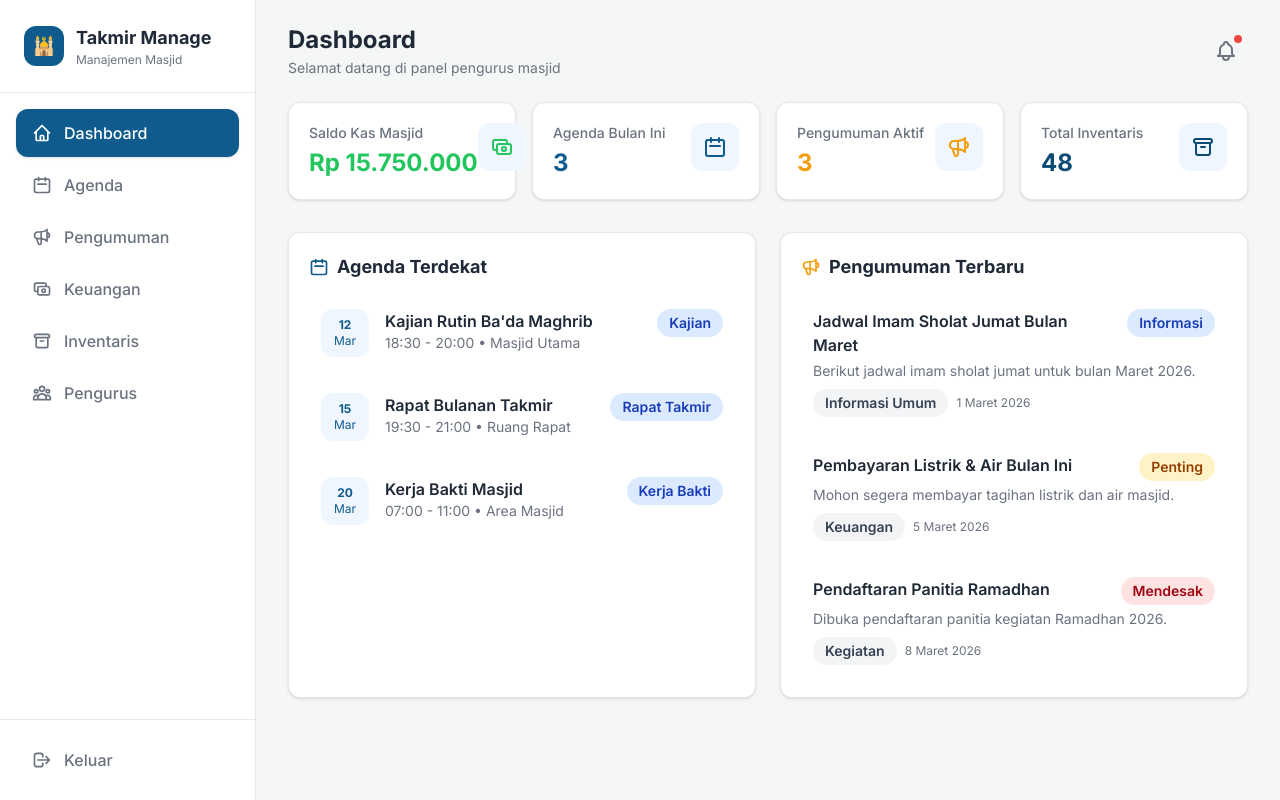
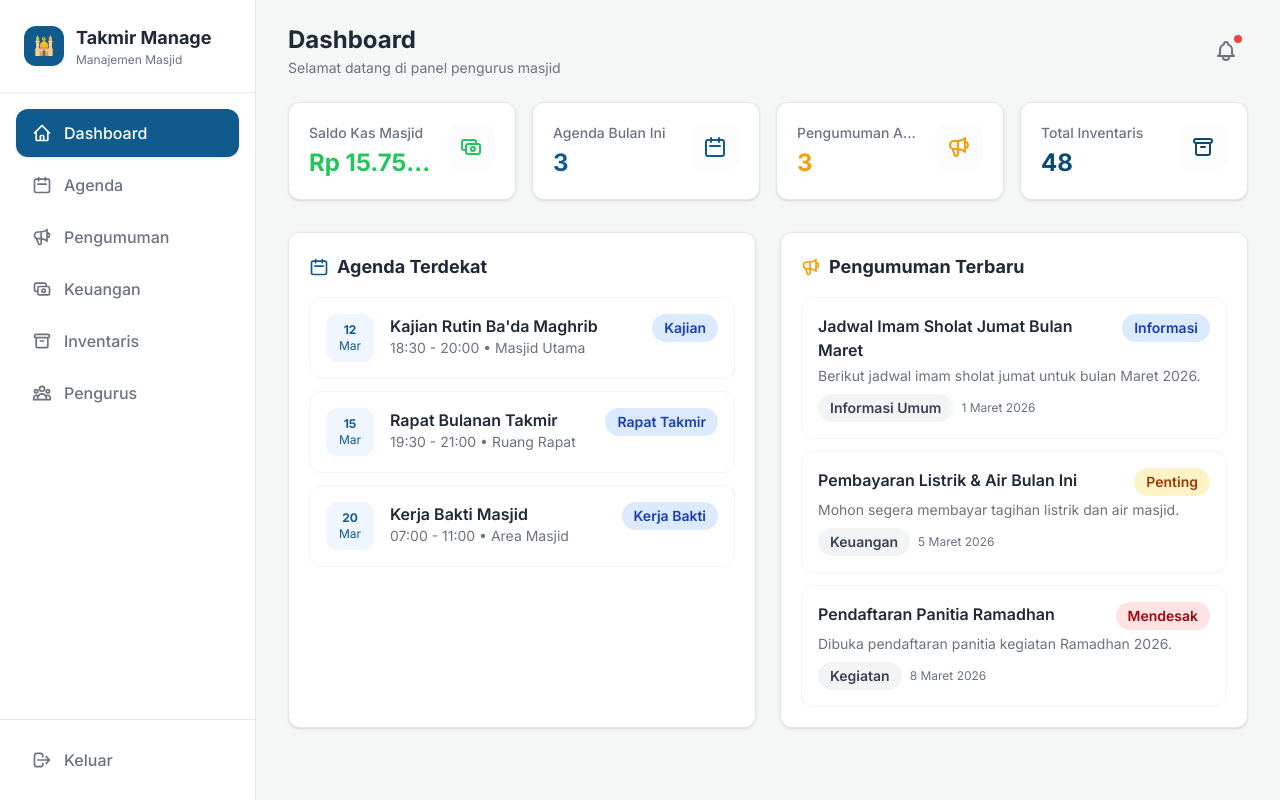
Before and after one commit to mzafnaan/takmir, a Next.js app: page /dashboard in a window 1280 px wide. Built offline with nearby package versions, Linux system fonts and the light colour scheme; no server answers; the database is empty; sample sign-in values are in the browser's storage.

Commit message:
update: memperbarui user interface

```diff
--- a/src/app/agenda/page.tsx
+++ b/src/app/(dashboard)/agenda/page.tsx
@@ -1,6 +1,5 @@
 "use client";
 
-import DashboardLayout from "@/components/layout/DashboardLayout";
 import PageHeader from "@/components/layout/PageHeader";
 import Badge from "@/components/ui/Badge";
 import Button from "@/components/ui/Button";
@@ -141,7 +140,7 @@ export default function AgendaPage() {
   };
 
   return (
-    <DashboardLayout>
+    <>
       <PageHeader
         title="Agenda Kegiatan"
         subtitle="Kelola jadwal kegiatan masjid"
@@ -332,6 +331,6 @@ export default function AgendaPage() {
           </div>
         </form>
       </Modal>
-    </DashboardLayout>
+    </>
   );
 }
--- a/src/app/dashboard/page.tsx
+++ b/src/app/(dashboard)/dashboard/page.tsx
@@ -1,7 +1,6 @@
 "use client";
 
 import StatCard from "@/components/cards/StatCard";
-import DashboardLayout from "@/components/layout/DashboardLayout";
 import PageHeader from "@/components/layout/PageHeader";
 import Badge from "@/components/ui/Badge";
 import { formatCurrency, formatDate } from "@/lib/utils";
@@ -102,7 +101,7 @@ export default function DashboardPage() {
   const totalInventaris = 48;
 
   return (
-    <DashboardLayout>
+    <>
       <PageHeader
         title="Dashboard"
         subtitle="Selamat datang di panel pengurus masjid"
@@ -148,7 +147,7 @@ export default function DashboardPage() {
             {agendas.map((agenda) => (
               <div
                 key={agenda.id}
-                className="flex items-start gap-4 p-3 rounded-xl hover:bg-gray-50 transition-colors"
+                className="flex items-start gap-4 p-4 rounded-xl border border-gray-100 bg-white hover:border-primary/30 hover:shadow-sm transition-all"
               >
                 <div className="flex-shrink-0 w-12 h-12 rounded-xl bg-blue-50 flex flex-col items-center justify-center">
                   <span className="text-xs font-bold text-primary">
@@ -185,7 +184,7 @@ export default function DashboardPage() {
             {pengumuman.map((item) => (
               <div
                 key={item.id}
-                className="p-3 rounded-xl hover:bg-gray-50 transition-colors"
+                className="p-4 rounded-xl border border-gray-100 bg-white hover:border-primary/30 hover:shadow-sm transition-all"
               >
                 <div className="flex items-start justify-between gap-3 mb-1">
                   <h3 className="text-base font-semibold text-text-primary">
@@ -207,6 +206,6 @@ export default function DashboardPage() {
           </div>
         </div>
       </div>
-    </DashboardLayout>
+    </>
   );
 }
--- a/src/app/inventaris/page.tsx
+++ b/src/app/(dashboard)/inventaris/page.tsx
@@ -1,7 +1,6 @@
 "use client";
 
 import StatCard from "@/components/cards/StatCard";
-import DashboardLayout from "@/components/layout/DashboardLayout";
 import PageHeader from "@/components/layout/PageHeader";
 import Badge from "@/components/ui/Badge";
 import Button from "@/components/ui/Button";
@@ -186,7 +185,7 @@ export default function InventarisPage() {
     setFormData({ ...formData, [f]: v });
 
   return (
-    <DashboardLayout>
+    <>
       <PageHeader
         title="Inventaris"
         subtitle="Kelola aset masjid"
@@ -407,6 +406,6 @@ export default function InventarisPage() {
           </div>
         </form>
       </Modal>
-    </DashboardLayout>
+    </>
   );
 }
--- a/src/app/keuangan/page.tsx
+++ b/src/app/(dashboard)/keuangan/page.tsx
@@ -1,7 +1,6 @@
 "use client";
 
 import StatCard from "@/components/cards/StatCard";
-import DashboardLayout from "@/components/layout/DashboardLayout";
 import PageHeader from "@/components/layout/PageHeader";
 import Badge from "@/components/ui/Badge";
 import Button from "@/components/ui/Button";
@@ -147,7 +146,7 @@ export default function KeuanganPage() {
     formData.jenis === "pemasukan" ? KATEGORI_PEMASUKAN : KATEGORI_PENGELUARAN;
 
   return (
-    <DashboardLayout>
+    <>
       <PageHeader
         title="Keuangan"
         subtitle="Kelola kas masjid"
@@ -317,6 +316,6 @@ export default function KeuanganPage() {
           </div>
         </form>
       </Modal>
-    </DashboardLayout>
+    </>
   );
 }
--- /dev/null
+++ b/src/app/(dashboard)/layout.tsx
@@ -0,0 +1,6 @@
+import DashboardLayout from "@/components/layout/DashboardLayout";
+import React from "react";
+
+export default function Layout({ children }: { children: React.ReactNode }) {
+  return <DashboardLayout>{children}</DashboardLayout>;
+}
--- a/src/app/pengumuman/page.tsx
+++ b/src/app/(dashboard)/pengumuman/page.tsx
@@ -1,6 +1,5 @@
 "use client";
 
-import DashboardLayout from "@/components/layout/DashboardLayout";
 import PageHeader from "@/components/layout/PageHeader";
 import Badge from "@/components/ui/Badge";
 import Button from "@/components/ui/Button";
@@ -152,7 +151,7 @@ export default function PengumumanPage() {
   };
 
   return (
-    <DashboardLayout>
+    <>
       <PageHeader
         title="Pengumuman"
         subtitle="Kelola pengumuman untuk pengurus masjid"
@@ -301,6 +300,6 @@ export default function PengumumanPage() {
           </div>
         </form>
       </Modal>
-    </DashboardLayout>
+    </>
   );
 }
--- a/src/app/pengurus/page.tsx
+++ b/src/app/(dashboard)/pengurus/page.tsx
@@ -1,6 +1,5 @@
 "use client";
 
-import DashboardLayout from "@/components/layout/DashboardLayout";
 import PageHeader from "@/components/layout/PageHeader";
 import Badge from "@/components/ui/Badge";
 import Button from "@/components/ui/Button";
@@ -119,7 +118,7 @@ export default function PengurusPage() {
   const update = (f: string, v: string) => setFormData({ ...formData, [f]: v });
 
   return (
-    <DashboardLayout>
+    <>
       <PageHeader
         title="Pengurus"
         subtitle="Kelola data pengurus masjid"
@@ -226,6 +225,6 @@ export default function PengurusPage() {
           </div>
         </form>
       </Modal>
-    </DashboardLayout>
+    </>
   );
 }
--- /dev/null
+++ b/src/app/(dashboard)/template.tsx
@@ -0,0 +1,7 @@
+"use client";
+
+import React from "react";
+
+export default function Template({ children }: { children: React.ReactNode }) {
+  return <div className="animate-page-transition">{children}</div>;
+}
--- a/src/app/globals.css
+++ b/src/app/globals.css
@@ -54,3 +54,18 @@ body {
   outline-offset: 2px;
   border-radius: 4px;
 }
+
+@keyframes slideUpFade {
+  from {
+    opacity: 0;
+    transform: translateY(10px);
+  }
+  to {
+    opacity: 1;
+    transform: translateY(0);
+  }
+}
+
+.animate-page-transition {
+  animation: slideUpFade 0.3s ease-out forwards;
+}
--- a/src/components/cards/StatCard.tsx
+++ b/src/components/cards/StatCard.tsx
@@ -19,15 +19,19 @@ export default function StatCard({
 }: StatCardProps) {
   return (
     <div className="bg-card rounded-xl shadow-sm border border-border p-5 hover:shadow-md transition-shadow duration-200">
-      <div className="flex items-start justify-between">
-        <div className="flex-1">
-          <p className="text-sm font-medium text-text-secondary mb-1">
+      <div className="flex items-start justify-between gap-3">
+        <div className="flex-1 min-w-0">
+          <p className="text-sm font-medium text-text-secondary mb-1 truncate">
             {title}
           </p>
-          <p className={`text-2xl font-bold ${color}`}>{value}</p>
-          {trend && <p className="text-xs text-text-secondary mt-1">{trend}</p>}
+          <p className={`text-2xl font-bold truncate ${color}`}>{value}</p>
+          {trend && (
+            <p className="text-xs text-text-secondary mt-1 truncate">{trend}</p>
+          )}
         </div>
-        <div className={`p-3 rounded-xl bg-blue-50 ${color}`}>{icon}</div>
+        <div className={`p-3 rounded-xl bg-gray-50/50 flex-shrink-0 ${color}`}>
+          {icon}
+        </div>
       </div>
     </div>
   );
```
